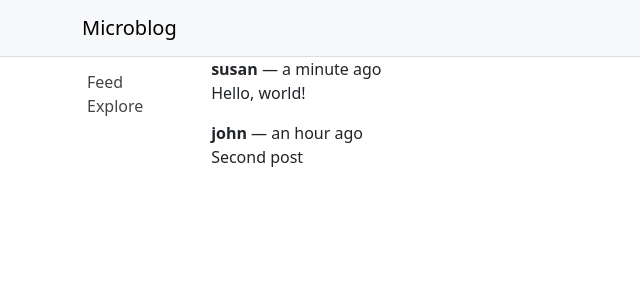
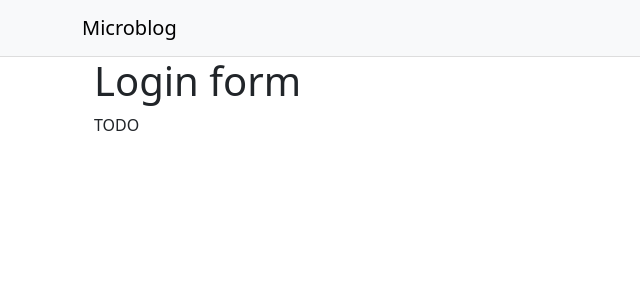
Before and after one commit to Abbaraees/react-microblog, a React (Vite) app: page /login in a window 1280 px wide. Shown: the top 300 px of the page, without its empty margins (0-640 px from the left). Built offline with nearby package versions, Linux system fonts and the light colour scheme.

Commit message:
Add page routing using react-router

```diff
--- a/src/App.jsx
+++ b/src/App.jsx
@@ -1,10 +1,10 @@
-import { useState } from 'react'
+import { BrowserRouter, Routes, Route, Navigate } from 'react-router-dom';
 import Container from 'react-bootstrap/Container';
 import Header from './components/Header';
-import { Stack } from 'react-bootstrap';
-import Sidebar from './components/Sidebar';
-import Posts from './components/Posts';
-import Body from './components/Body';
+import FeedPage from './pages/FeedPage';
+import ExplorePage from './pages/ExplorePage';
+import LoginPage from './pages/LoginPage';
+import UserPage from './pages/UserPage';
 
 function App() {
   const posts = [
@@ -28,10 +28,16 @@
 
   return (
     <Container fluid className="App">
-      <Header />
-      <Body sidebar>
-        <Posts />
-      </Body>
+      <BrowserRouter>
+        <Header />
+        <Routes>
+          <Route path='/' element={<FeedPage />} />
+          <Route path='/explore' element={<ExplorePage />} />
+          <Route path='/login' element={<LoginPage />} />
+          <Route path='/user/:username' element={<UserPage />} />
+          <Route path='*' element={<Navigate to='/' />} />
+        </Routes>
+      </BrowserRouter>
     </Container >
   );
 }
--- a/src/components/Sidebar.jsx
+++ b/src/components/Sidebar.jsx
@@ -1,14 +1,15 @@
 import Navbar from "react-bootstrap/Navbar";
 import Nav from "react-bootstrap/Nav";
+import { NavLink } from "react-router-dom";
 
 export default function Sidebar() {
   return (
     <Navbar sticky="top" className="flex-column Sidebar">
       <Nav.Item>
-        <Nav.Link href="/">Feed</Nav.Link>
+        <Nav.Link as={NavLink} to="/" end>Feed</Nav.Link>
       </Nav.Item>
       <Nav.Item>
-        <Nav.Link href="/explore">Explore</Nav.Link>
+        <Nav.Link as={ NavLink } to="/explore">Explore</Nav.Link>
       </Nav.Item>
     </Navbar>
   );
--- a/src/index.css
+++ b/src/index.css
@@ -19,6 +19,10 @@
   width: 100%;
 }
 
+.Sidebar .nav-item .active {
+  background-color: #def;
+}
+
 .Sidebar a {
   color: #444;
 }
--- /dev/null
+++ b/src/pages/ExplorePage.jsx
@@ -0,0 +1,10 @@
+import Body from '../components/Body';
+
+export default function ExplorePage() {
+  return (
+    <Body sidebar>
+      <h1>Explore</h1>
+      <p>TODO</p>
+    </Body>
+  );
+}
--- /dev/null
+++ b/src/pages/FeedPage.jsx
@@ -0,0 +1,10 @@
+import Body from '../components/Body';
+import Posts from '../components/Posts';
+
+export default function FeedPage() {
+  return (
+    <Body sidebar>
+      <Posts />
+    </Body>
+  );
+}
--- /dev/null
+++ b/src/pages/LoginPage.jsx
@@ -0,0 +1,10 @@
+import Body from '../components/Body';
+
+export default function LoginPage() {
+  return (
+    <Body>
+      <h1>Login form</h1>
+      <p>TODO</p>
+    </Body>
+  );
+}
--- /dev/null
+++ b/src/pages/UserPage.jsx
@@ -0,0 +1,13 @@
+import { useParams } from 'react-router-dom';
+import Body from '../components/Body';
+
+export default function UserPage() {
+  const { username } = useParams();
+
+  return (
+    <Body sidebar>
+      <h1>{username}</h1>
+      <p>TODO</p>
+    </Body>
+  );
+}
```
